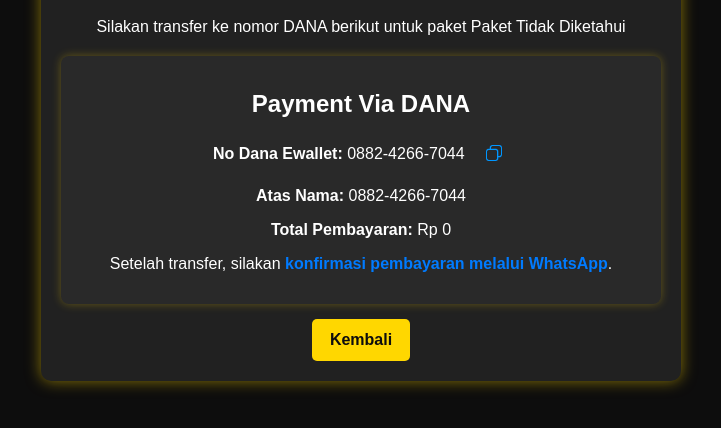
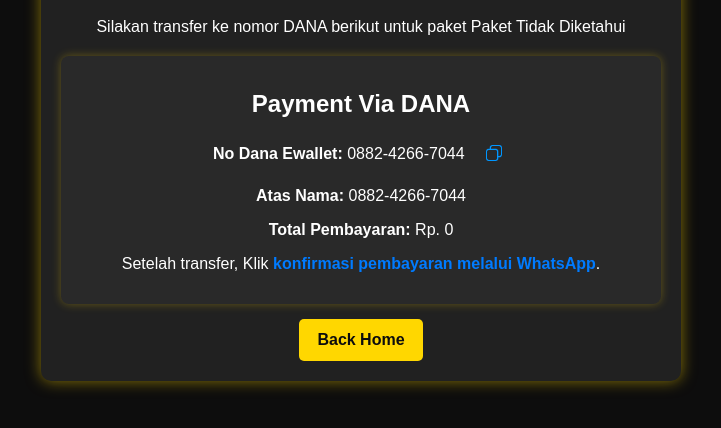
Before and after one commit to LisensiKey/LisensiKey1, a plain HTML site: page pembayaran.html in a window 1280 px wide. Shown: the part 212-640 px from the top of the page, without its empty margins (279-1000 px from the left). Drawn offline with Linux system fonts and the light colour scheme.

Commit message:
pembayaran.html

```diff
--- a/pembayaran.html
+++ b/pembayaran.html
@@ -22,16 +22,19 @@
                 </button>
             </p>
 
-            <p><strong>Atas Nama:</strong> 0882-4266-7044</p>
-            <p><strong>Total Pembayaran:</strong> Rp <span id="harga"></span></p>
-            <p>Setelah transfer, silakan
+            <p><strong>Atas Nama:</strong>
+            <span id="AtasNama">0882-4266-7044</span>
+            <p><strong>Total Pembayaran:</strong>
+            <span id="Rp"> Rp. </span>
+            <span id="harga"></span></p>
+            <p>Setelah transfer, Klik
                 <a id="waLink" class="wa-link" target="_blank">konfirmasi pembayaran melalui WhatsApp</a>.
             </p>
 
             <p id="notif" class="notif"></p> <!-- Teks konfirmasi salin -->
         </div>
 
-        <a href="index.html" class="btn">Kembali</a>
+        <a href="index.html" class="btn">Back Home</a>
     </div>
 
     <script>
@@ -52,7 +55,7 @@
             const nomorRekening = document.getElementById("noRek").textContent;
             navigator.clipboard.writeText(nomorRekening).then(() => {
                 const notif = document.getElementById("notif");
-                notif.textContent = "Nomor Dana berhasil disalin.";
+                notif.textContent = "Nomor Dana disalin";
                 setTimeout(() => {
                     notif.textContent = ""; // Hapus teks setelah 1 detik
                 }, 1000);
```
